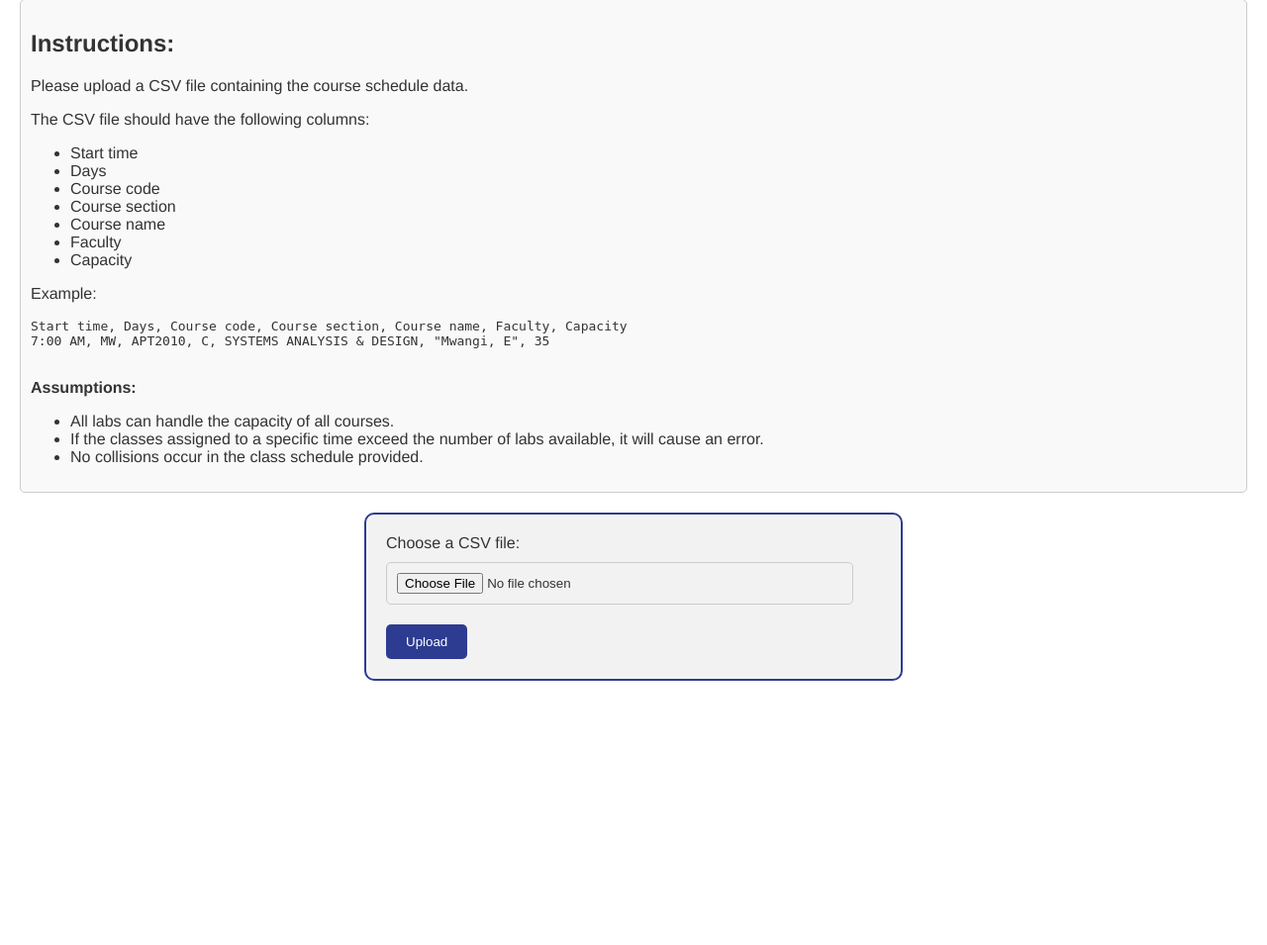
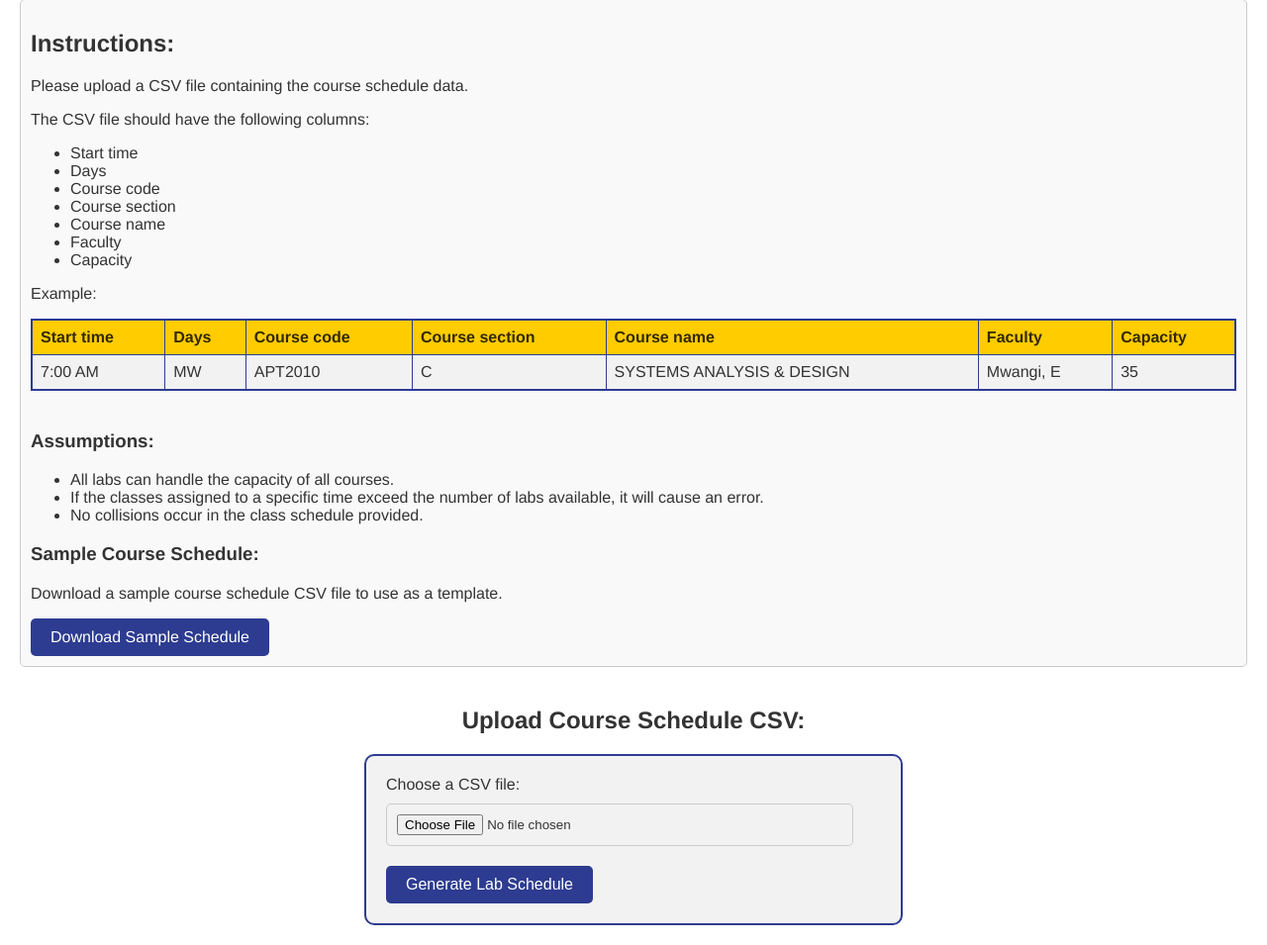
Before and after one commit to adrianmurage/csp-ai-lab-schedule-generator, a Flask app: page / in a window 1280 px wide. Shown: the part 99-1054 px from the top of the page at 99% size. Before the commit the page ends 787 px from the top, so only its background shows below. Run offline with Flask 3, Linux system fonts and the light colour scheme.

Commit message:
add sample csv file download

```diff
--- a/app.py
+++ b/app.py
@@ -5,6 +5,7 @@ from io import StringIO
 from flask_weasyprint import HTML, render_pdf
 from constraint import Problem, AllDifferentConstraint
 import json
+from flask import send_file
 
 app = Flask(__name__)
 
@@ -111,5 +112,11 @@ def handle_feasibility_error(error):
     return render_template('error.html', error_message=error_message), 500
 
 
+@app.route('/download-sample-schedule')
+def download_sample_schedule():
+    sample_schedule_path = 'static/sample_schedule.csv'
+    return send_file(sample_schedule_path, as_attachment=True)
+
+
 if __name__ == '__main__':
     app.run(debug=True)
--- a/templates/upload.html
+++ b/templates/upload.html
@@ -19,6 +19,36 @@
         text-align: center;
         margin-bottom: 20px;
         color: #2d3c90; /* Color 1 for headings */
+      }
+
+      table {
+        width: 100%;
+        border-collapse: collapse;
+        border: 2px solid #2d3c90; /* Color 1 border for table */
+        margin-bottom: 40px;
+      }
+      th,
+      td {
+        border: 1px solid #2d3c90; /* Color 1 border for table cells */
+        padding: 8px;
+        text-align: left;
+      }
+      th {
+        background-color: #ffcc00; /* Color 2 background for table headers */
+        color: #332900; /* White text color for table headers */
+      }
+      tr:nth-child(even) {
+        background-color: #f2f2f2; /* Light gray background for even rows */
+      }
+      tr:hover {
+        background-color: #e0e0e0; /* Darker gray background for hover effect */
+      }
+
+      /* upload form heading */
+      .upload-form-heading {
+        text-align: center;
+        margin-bottom: 20px;
+        margin-top: 40px;
       }
       form {
         max-width: 500px;
@@ -46,6 +76,7 @@
         border: none;
         border-radius: 5px;
         cursor: pointer;
+        font-size: medium;
       }
       button[type='submit']:hover {
         background-color: #1f295d; /* Darker Color 1 background on hover */
@@ -57,6 +88,21 @@
         background-color: #f9f9f9; /* Light gray background for instructions */
         border: 1px solid #ccc; /* Gray border for instructions */
         border-radius: 5px;
+      }
+      .download-link {
+        margin-top: 20px;
+        /* text-align: center; */
+      }
+      .download-link a {
+        background-color: #2d3c90;
+        color: #fff;
+        padding: 10px 20px;
+        text-decoration: none;
+        border-radius: 5px;
+        display: inline-block;
+      }
+      .download-link a:hover {
+        background-color: #1f295d;
       }
     </style>
   </head>
@@ -78,12 +124,27 @@
         <li>Capacity</li>
       </ul>
       <p>Example:</p>
-      <pre>
-Start time, Days, Course code, Course section, Course name, Faculty, Capacity
-7:00 AM, MW, APT2010, C, SYSTEMS ANALYSIS & DESIGN, "Mwangi, E", 35
-    </pre
-      >
-      <p><strong>Assumptions:</strong></p>
+      <table>
+        <tr>
+          <th>Start time</th>
+          <th>Days</th>
+          <th>Course code</th>
+          <th>Course section</th>
+          <th>Course name</th>
+          <th>Faculty</th>
+          <th>Capacity</th>
+        </tr>
+        <tr>
+          <td>7:00 AM</td>
+          <td>MW</td>
+          <td>APT2010</td>
+          <td>C</td>
+          <td>SYSTEMS ANALYSIS & DESIGN</td>
+          <td>Mwangi, E</td>
+          <td>35</td>
+        </tr>
+      </table>
+      <h3>Assumptions:</h3>
       <ul>
         <li>All labs can handle the capacity of all courses.</li>
         <li>
@@ -92,7 +153,20 @@ Start time, Days, Course code, Course section, Course name, Faculty, Capacity
         </li>
         <li>No collisions occur in the class schedule provided.</li>
       </ul>
+      <h3>Sample Course Schedule:</h3>
+
+      <!-- Download link -->
+      <div class="download-link">
+        <p>Download a sample course schedule CSV file to use as a template.</p>
+        <a
+          href="/download-sample-schedule"
+          download
+          >Download Sample Schedule</a
+        >
+      </div>
     </div>
+
+    <h2 class="upload-form-heading">Upload Course Schedule CSV:</h2>
     <form
       action="/"
       method="post"
@@ -106,7 +180,7 @@ Start time, Days, Course code, Course section, Course name, Faculty, Capacity
         accept=".csv"
         required
       />
-      <button type="submit">Upload</button>
+      <button type="submit">Generate Lab Schedule</button>
     </form>
   </body>
 </html>
```
Also changed, not shown: static/sample_schedule.csv (added, +82 -0 lines).
